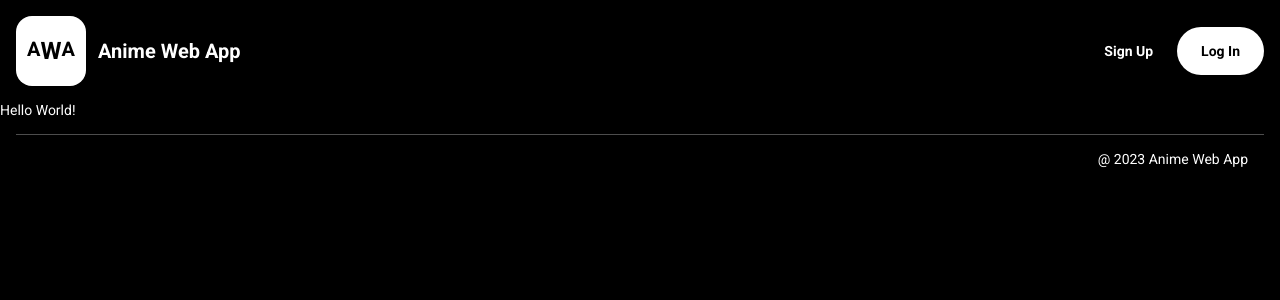
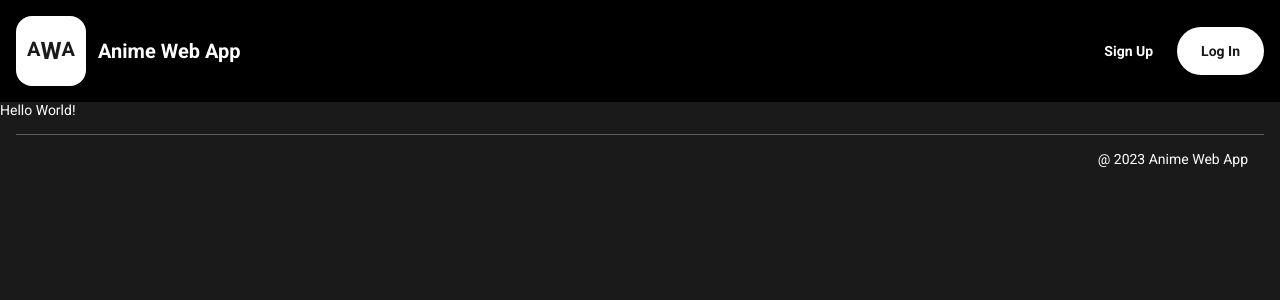
Before and after one commit to rama378/anime-web-app, a React (Create React App) app: page / in a window 1280 px wide. Shown: the top 300 px of the page. Built offline with nearby package versions, Linux system fonts and the light colour scheme.

Commit message:
refactor: change body and header background

```diff
--- a/src/App/components/Header/Header.css
+++ b/src/App/components/Header/Header.css
@@ -2,6 +2,7 @@
   padding: 16px;
   display: flex;
   align-items: center;
+  background-color: var(--background-dark);
 }
 
 .Header__logo {
--- a/src/App/layouts/HomeLayout.css
+++ b/src/App/layouts/HomeLayout.css
@@ -1,5 +1,6 @@
 .HomeLayout {
-  --background: #000;
+  --background: #1a1a1a;
+  --background-dark: #000;
   --text-color: #fff;
   --font-family: 'Roboto', sans-serif;
   --font-size: 14px;
--- a/src/index.css
+++ b/src/index.css
@@ -1,5 +1,5 @@
 body {
-  background-color: #000;
+  background-color: #1a1a1a;
   color: #fff;
   margin: 0;
   font-family: 'Roboto', -apple-system, BlinkMacSystemFont, 'Segoe UI', 'Oxygen',
```
